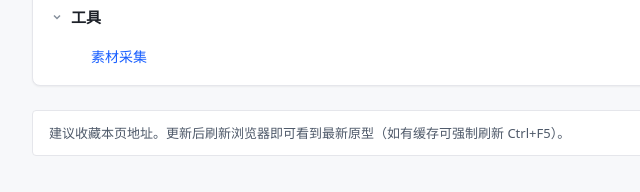
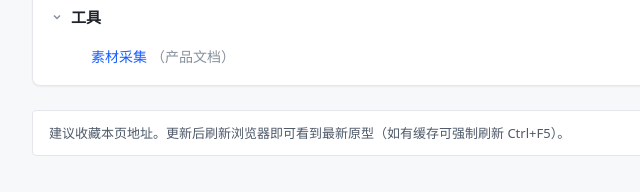
Before and after one commit to Liangxf08/wonder-ads-proto, a plain HTML site: page index.html in a window 1280 px wide. Shown: the part 976-1168 px from the top of the page, 248-888 px from the left. Drawn offline with Linux system fonts and the light colour scheme.

Commit message:
Link the material collection product document on the preview directory.
Co-authored-by: Cursor <cursoragent@cursor.com>

```diff
--- a/index.html
+++ b/index.html
@@ -290,7 +290,7 @@
             <li class="tree-node">
               <div class="tree-row tree-row--leaf">
                 <span class="tree-spacer"></span>
-                <a class="tree-label tree-link" href="./material-collect.html" target="_blank" rel="noopener noreferrer">素材采集</a>
+                <span class="tree-label"><a class="tree-link" href="./material-collect.html" target="_blank" rel="noopener noreferrer">素材采集</a><a class="tree-doc" href="https://m0v1x0i131y.feishu.cn/wiki/YlSzwcZNPinuvgkWypVcbA6LnOh?from=from_copylink" target="_blank" rel="noopener noreferrer">（产品文档）</a></span>
               </div>
             </li>
           </ul>
```
